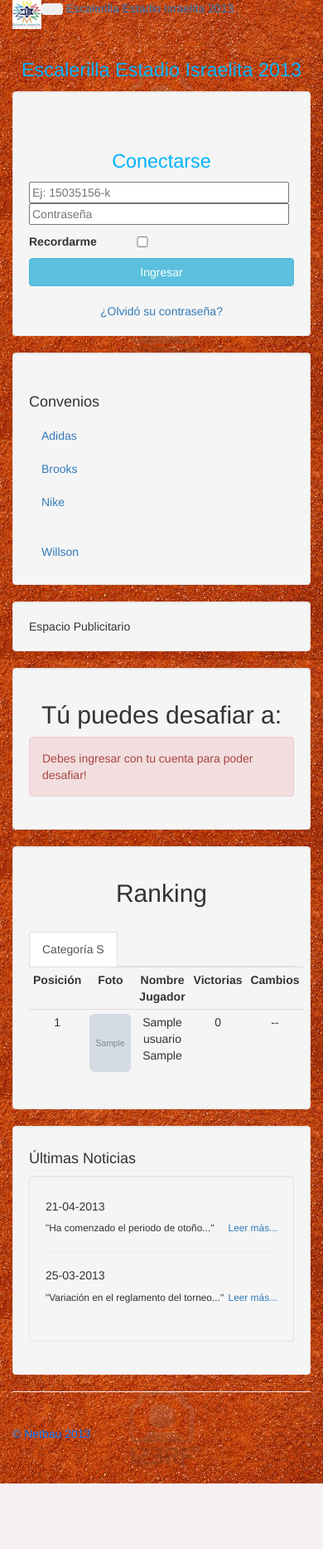
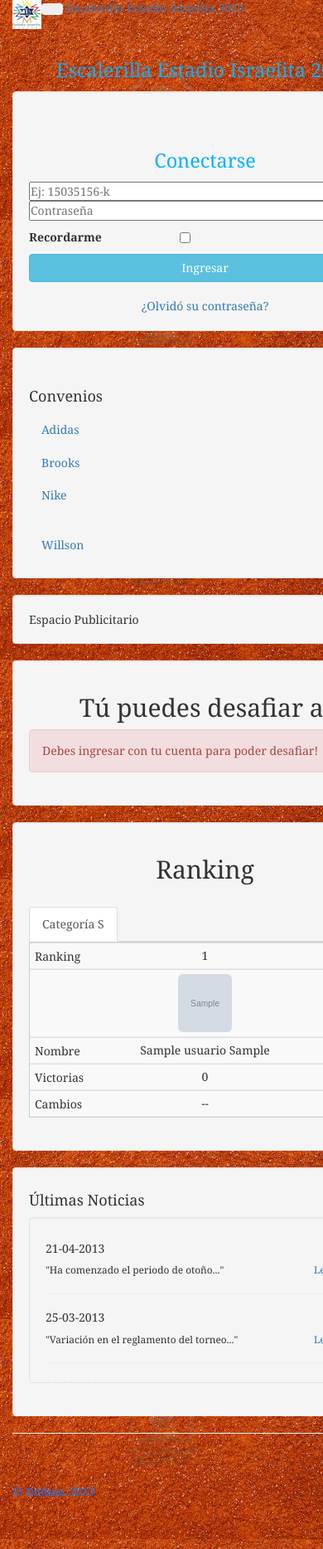
Before and after one commit to Netbau/escalerilla, a PHP site: page /usuario.php in a window 390 px wide; the page is wider, and only the part inside the window is pictured. Shown: that part at 83% size. Before the commit the page ends 1788 px from the top of that part, so only its background shows below. Run offline with PHP 8.4, Linux system fonts and the light colour scheme; tables that the repository leaves empty hold one stand-in row (values such as "Sample post"); grey boxes marked "Sample" are stand-in pictures; some libraries are stand-ins or nearby versions.

Commit message:
tablas responsive

```diff
--- a/capaVistas/header.php
+++ b/capaVistas/header.php
@@ -44,7 +44,7 @@
                             <li><a href="contacto.php">Contacto</a></li>
                             <?php if (isset($_SESSION['usuario'])) {
                                 if ($_SESSION['usuario']['nivel'] >= 3) {
-                                    echo "<li><a href='#administrar'><i class='icon-wrench'></i><strong>Administrar</strong></a></li>";
+                                    echo "<li><a href='admin.php'><i class='icon-wrench'></i><strong>Administrar</strong></a></li>";
                                 }
                             } ?>
                         </ul>
--- a/capaVistas/ranking.php
+++ b/capaVistas/ranking.php
@@ -26,24 +26,30 @@
             }
             $letra = $categoria['categoria'];
             $ranking = Jugadores::getRankingPorCategoria($letra);
-            echo '<table class="table table-condensed">
+            echo '
+            <table class="table table-condensed table-striped">
+                <thead>
                     <tr class="">
                     <th><center>Posici&oacute;n</center></th>
                     <th><center>Foto</center></th>
                     <th><center>Nombre Jugador</center></th>
                     <th><center>Victorias</center></th>
                     <th><center>Cambios</center></th>
-                </tr>';
+                    </tr>
+                </thead>
+                <tbody>';
             foreach($ranking as $player){
                 echo '<tr>';
-                echo '<td><center>'.$player['ranking'].'</center></td>';
+                echo '<td data-title="Ranking"><center>'.$player['ranking'].'</center></td>';
                 echo '<td><center><img class="img img-rounded" src="'.$player['foto'].'" height ="100" width="100"></center></td>';
-                echo '<td><center>'.$player['nombre'].' '.$player['apellido'].'</center></td>';
-                echo '<td><center>0</center></td>';
-                echo '<td><center>--</center></td>';
+                echo '<td data-title="Nombre"><center>'.$player['nombre'].' '.$player['apellido'].'</center></td>';
+                echo '<td data-title="Victorias"><center>0</center></td>';
+                echo '<td data-title="Cambios"><center>--</center></td>';
                 echo '</tr>';
             }
-            echo '</table>';
+            echo '
+                </tbody>
+                </table>';
             echo '</div>';
             $contador2++;
         }
--- a/css/estilo.css
+++ b/css/estilo.css
@@ -36,7 +36,7 @@ input{
     width: 98%;
 }
 table img{
-    width: 50px;
+    width: 65px;
     height: 70px;
 
 }
@@ -60,3 +60,81 @@ footer p{
     color: #0075ff;
 
 }
+
+* {
+	margin: 0;
+	padding: 0;
+}
+body {
+	font: 14px/1.4 Georgia, Serif;
+}
+#page-wrap {
+	margin: 50px;
+}
+p {
+	margin: 20px 0;
+}
+
+	/*
+	Generic Styling, for Desktops/Laptops
+	*/
+
+        @media
+	only screen and (max-width: 760px),
+	(min-device-width: 768px) and (max-device-width: 1024px)  {
+
+		/* Force table to not be like tables anymore */
+		table, thead, tbody, th, td, tr {
+			display: block;
+		}
+
+		/* Hide table headers (but not display: none;, for accessibility) */
+		thead tr {
+			position: absolute;
+			top: -9999px;
+			left: -9999px;
+		}
+
+		tr { border: 1px solid #ccc; }
+
+		td {
+			/* Behave  like a "row" */
+			border: none;
+			border-bottom: 1px solid #eee;
+			position: relative;
+			padding-left: 50%;
+		}
+
+		td:before {
+			/* Now like a table header */
+			position: absolute;
+			/* Top/left values mimic padding */
+			top: 6px;
+			left: 6px;
+			width: 45%;
+			padding-right: 10px;
+			white-space: nowrap;
+		}
+
+		/*
+		Label the data
+		*/
+		td:before { content: attr(data-title); }
+	}
+
+	/* Smartphones (portrait and landscape) ----------- */
+	@media only screen
+	and (min-device-width : 320px)
+	and (max-device-width : 480px) {
+		body {
+			padding: 0;
+			margin: 0;
+			width: 320px; }
+		}
+
+	/* iPads (portrait and landscape) ----------- */
+	@media only screen and (min-device-width: 768px) and (max-device-width: 1024px) {
+		body {
+			width: 495px;
+		}
+	}
--- a/usuario.php
+++ b/usuario.php
@@ -1,9 +1,15 @@
-<?php require('capaVistas/header.php');?>
+<?php require('capaVistas/header.php'); ?>
 <div class="row-fluid">
     <div class="span3">
         <div class="well well-small"><!--Formulario login-->
 
-                        <?php if(!isset($_SESSION['usuario'])){require("capaVistas/loginForm.php");}else{require("capaVistas/infoUsuario.php");} ?>
+            <?php
+            if (!isset($_SESSION['usuario'])) {
+                require("capaVistas/loginForm.php");
+            } else {
+                require("capaVistas/infoUsuario.php");
+            }
+            ?>
 
         </div><!--/.well well-small -->
 
@@ -21,22 +27,31 @@
 
     </div><!--/span-->
     <div class="span9">
+        <div class="well well-small">
             <div class="row-fluid"><!--Retos Disponibles-->
-                        <div class="span12 well well-small"><center><h2>T&uacute; puedes desafiar a:</h2></center>
-
-                            <?php if(isset($_SESSION['jugador'])){require("capaVistas/retosDisponibles.php");}else{echo '<div class="alert alert-danger">Debes ingresar con tu cuenta para poder desafiar!</div>';} ?>
+                <center><h2>T&uacute; puedes desafiar a:</h2></center>
+                <?php
+                if (isset($_SESSION['jugador'])) {
+                    require("capaVistas/retosDisponibles.php");
+                } else {
+                    echo '<div class="alert alert-danger">Debes ingresar con tu cuenta para poder desafiar!</div>';
+                }
+                ?>
             </div>
         </div>
 
         <div class="well well-small">
-                        <div class="row-fluid"><center><h2>Ranking</h2></center><!--Ranking-->
+            <div class="row-fluid">
+                <center><h2>Ranking</h2></center><!--Ranking-->
 
                 <?php require("capaVistas/ranking.php"); ?>
 
             </div><!--/row-->
         </div><!--well well-small-->
     </div><!--/span-->
+
 </div><!--/Row Fluid-->
+
 <div class="well well-small"><!--Últimas Noticias-->
     <?php require("capaVistas/ultimasNoticias.php"); ?>
 </div>
```
Also changed, not shown: admin.php (added, +76 -0 lines), capaVistas/admin/opcionesUsuario.php (added, +55 -0 lines). Lines whose indentation alone changed are shown as unchanged.
